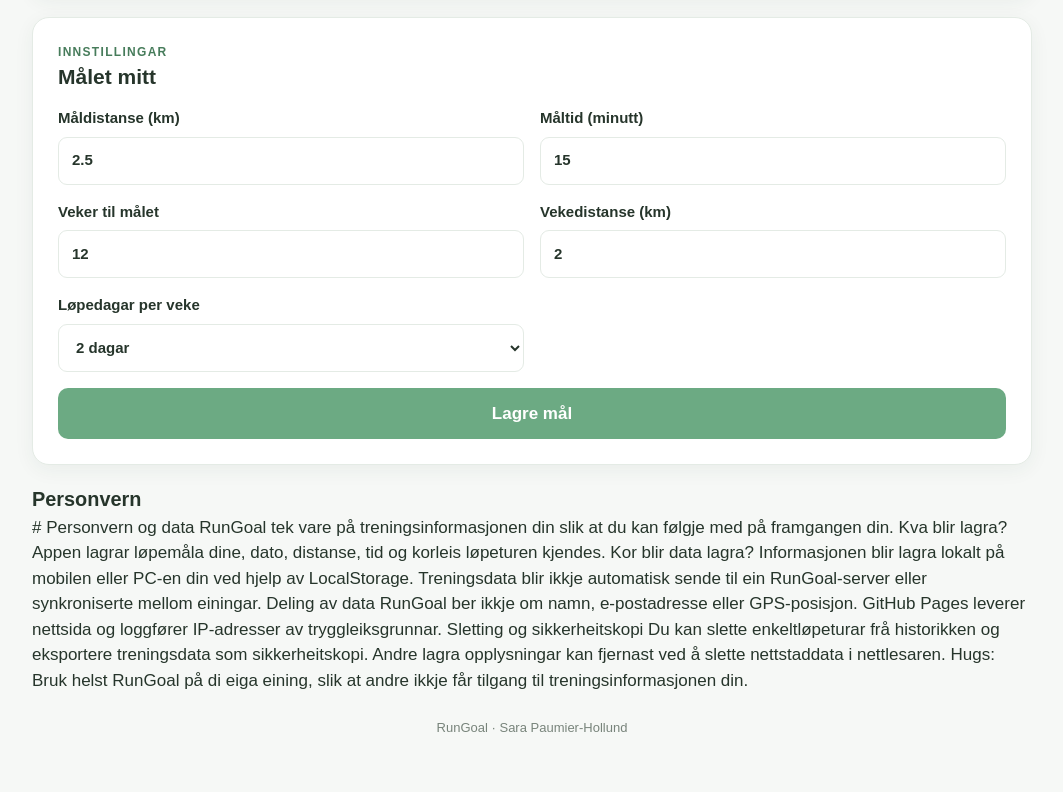
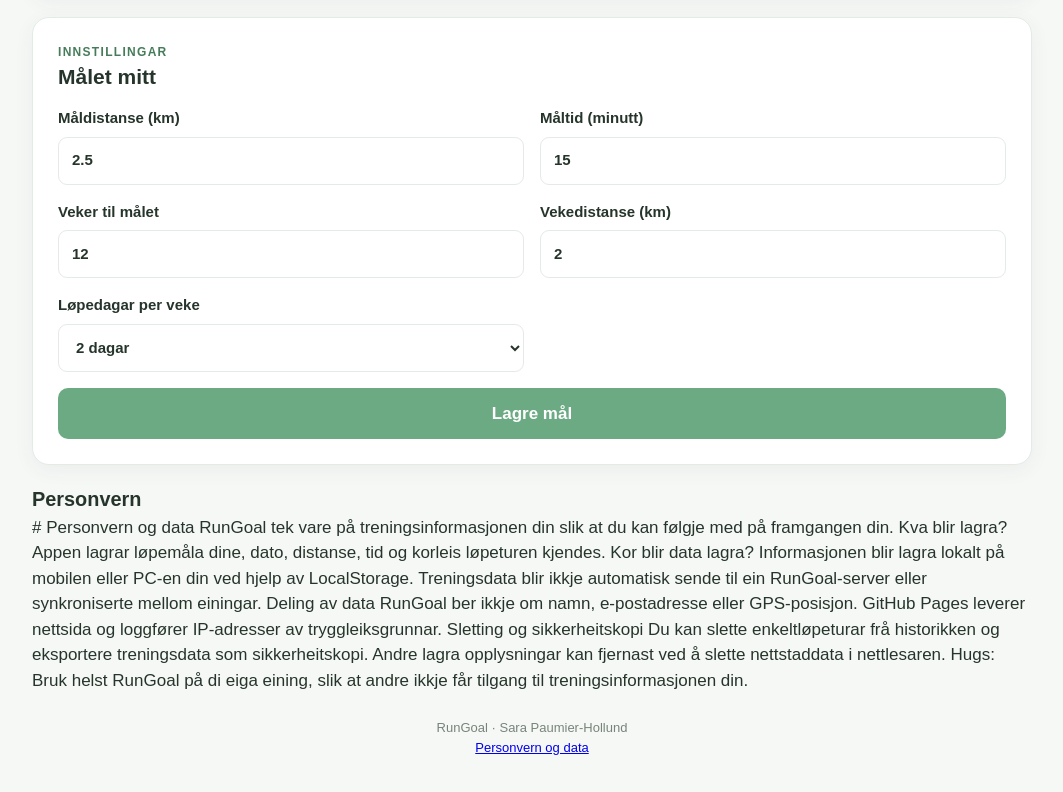
Before and after one commit to e-sarpau1/RunGoal, a plain HTML site: page index.html in a window 1280 px wide. Shown: the part 1150-1942 px from the top of the page, without its empty margins (108-1171 px from the left). Drawn offline with Linux system fonts and the light colour scheme.

Commit message:
personvern4

```diff
--- a/index.html
+++ b/index.html
@@ -369,6 +369,9 @@ Hugs: Bruk helst RunGoal på di eiga eining, slik at andre ikkje får tilgang ti
 
     <footer>
         <p>RunGoal · Sara Paumier-Hollund</p>
+    <a href="personvern.html">
+        Personvern og data
+    </a>
     </footer>
 
 </div>
```
Also changed, not shown: personvern.html (added).
